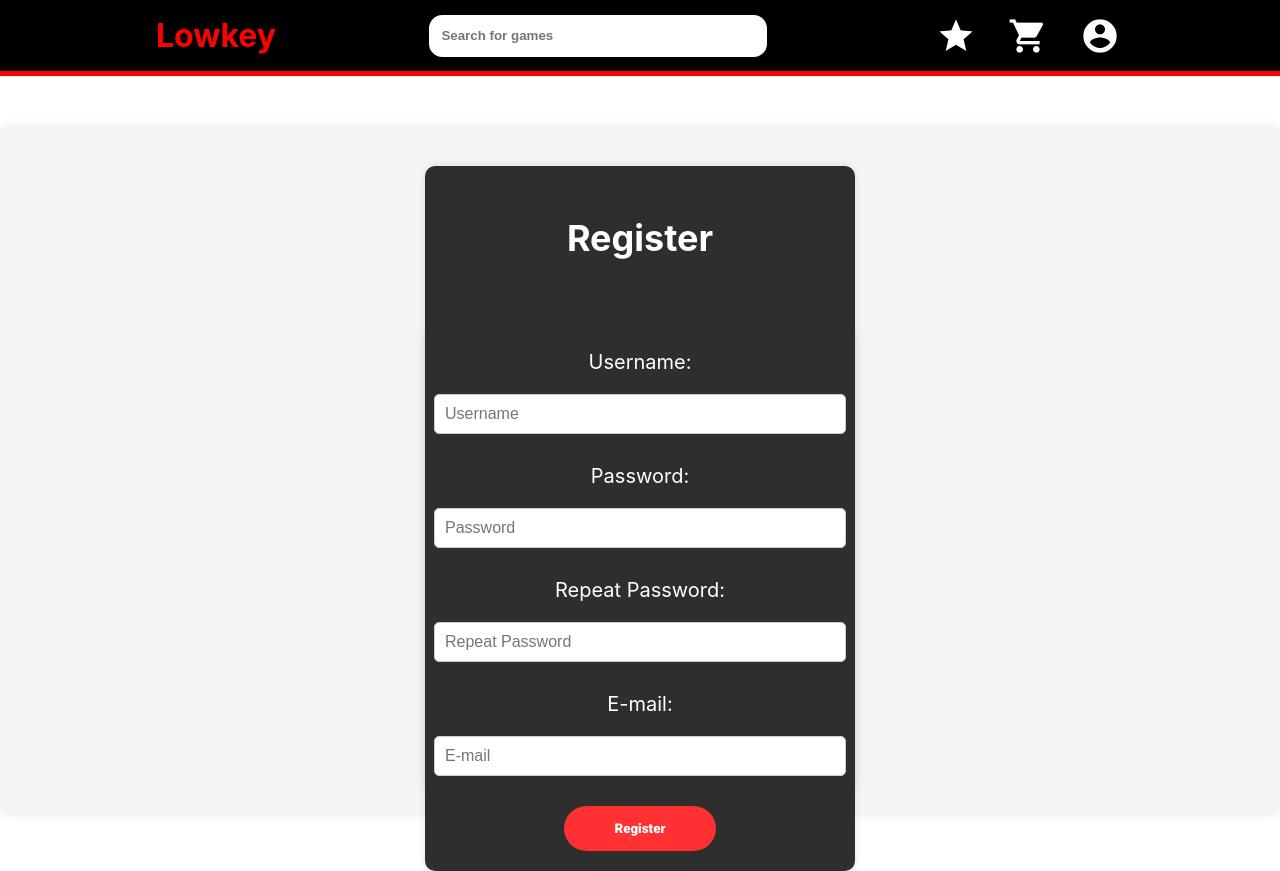
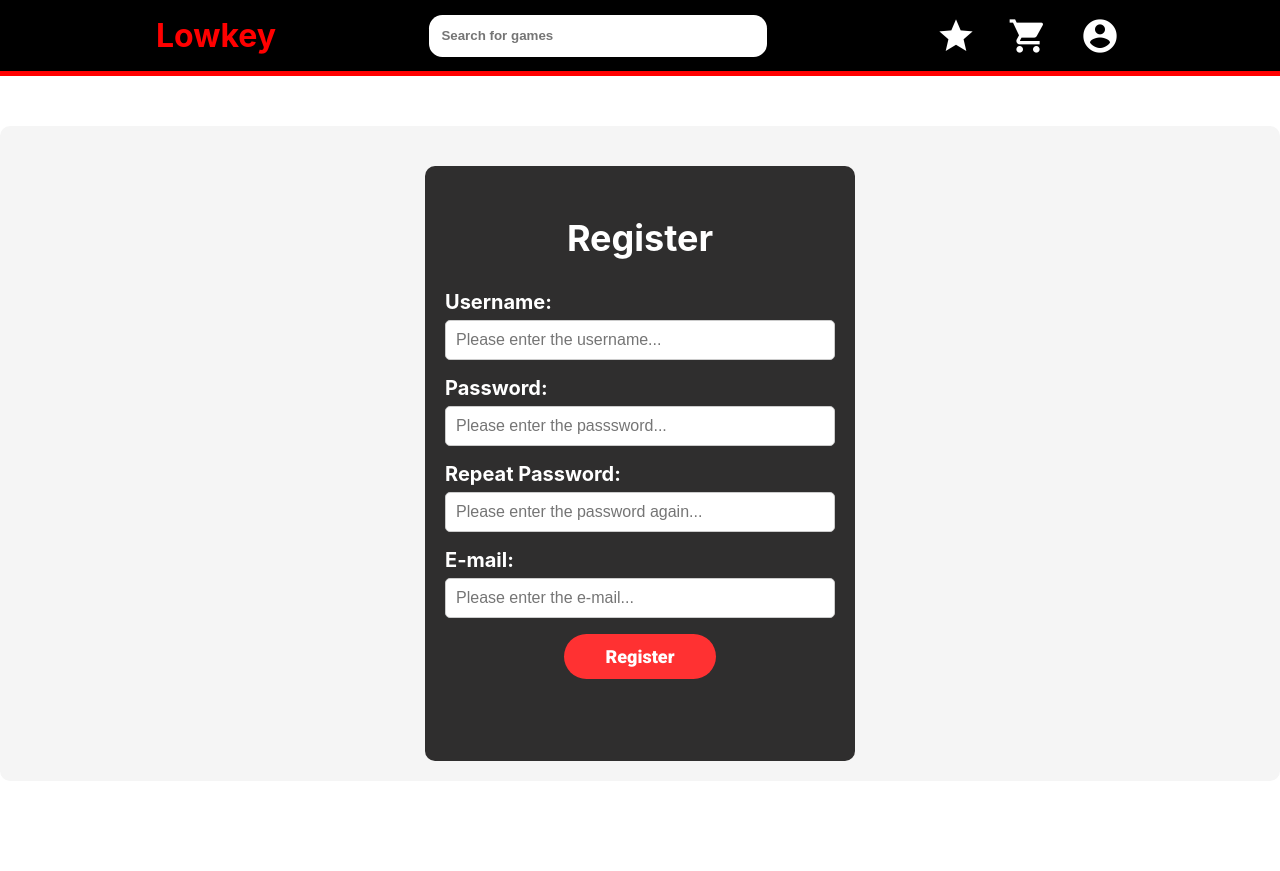
Before and after one commit to Diogoff2005/DW2TP_GameStore, a React (Create React App) app in the folder lowkey/: page / in a window 1280 px wide. After the commit the page ends 800 px from the top, so only its background shows below. Built offline with nearby package versions, Linux system fonts and the light colour scheme.

Commit message:
register page concluida

```diff
--- a/lowkey/src/App.js
+++ b/lowkey/src/App.js
@@ -18,7 +18,7 @@ function App() {
       >
         <NavBar />
       </header>
-      <RegisterPage />
+      <RegisterPage/>
     </>
   );
 }
--- a/lowkey/src/components/Buttonsubmit/Buttonsubmit.css
+++ b/lowkey/src/components/Buttonsubmit/Buttonsubmit.css
@@ -1,19 +1,19 @@
-.button{
+.button {
   width: 152px;
-height:  45px;
+  height: 45px;
   border-radius: 50px;
   padding: 5px, 10px, 5px, 10px;
   font-weight: 800;
   align-items: center;
-background-color: #FF3132;
+  background-color: #ff3132;
   color: white;
   gap: 5px;
   border: none;
   font-family: Roboto;
-
+  font-size: 18px;
 }
 
-.button:hover{
+.button:hover {
   opacity: 90%;
   color: #000000;
 }
--- a/lowkey/src/components/login-page/LoginPage.css
+++ b/lowkey/src/components/login-page/LoginPage.css
@@ -31,18 +31,8 @@
     font-size: 16px;
   }
 
-  .loginButton {
-    width: 100%;
-    padding: 10px;
-    margin-top: 10px;
-    border-radius: 5px;
-    border: none;
-    background-color: #007bff;
-    color: #fff;
-    font-size: 16px;
-    cursor: pointer;
+  .Form {
+    display: flex;
+    flex-direction: column;
+    gap: 15px;
   }
-
-  .loginButton:hover {
-    background-color: #0056b3;
-  }
--- a/lowkey/src/components/login-page/LoginPage.jsx
+++ b/lowkey/src/components/login-page/LoginPage.jsx
@@ -7,8 +7,8 @@ const LoginPage = () => {
   return (
     <div className="loginPage">
       <div className="loginForm">
-        <h1>Login</h1>
-        <form className="loginForm">
+        <h2>Login</h2>
+        <form className="Form">
           <input
             type="text"
             placeholder="Username"
@@ -19,7 +19,7 @@ const LoginPage = () => {
             placeholder="Password"
             className="loginInput"
           ></input>
-          <Buttonsubmit buttomtext={"Login"}/>
+          <Buttonsubmit textobutton={"Login"}/>
         </form>
       </div>
     </div>
--- a/lowkey/src/components/register-page/RegisterPage.css
+++ b/lowkey/src/components/register-page/RegisterPage.css
@@ -5,27 +5,29 @@
   padding: 20px;
   background-color: #f5f5f5;
   border-radius: 10px;
-    box-shadow: 0 0 10px rgba(0, 0, 0, 0.1);
+
   margin-top: 50px;
 }
 
 .RegisterForm {
-    display: flex;
-    flex-direction: column;
-    align-items: center;
   padding: 20px;
   background-color: #2f2e2e;
   border-radius: 10px;
-    box-shadow: 0 0 10px rgba(0, 0, 0, 0.1);
   margin-top: 20px;
   width: 390px;
-    height: 588px;
+  height: 555px;
   max-width: 400px;
-    gap: 20px;
+  text-align: center;
+}
+
+.Form {
+  display: flex;
+  flex-direction: column;
+  gap: 6px;
 }
 
 .RegisterinInput {
-    width: 100%;
+
   padding: 10px;
   margin-bottom: 10px;
   border-radius: 5px;
@@ -41,4 +43,5 @@
   color: white;
   font-size: 20px;
   text-align: left;
+  font-weight:bold;
 }
--- a/lowkey/src/components/register-page/RegisterPage.jsx
+++ b/lowkey/src/components/register-page/RegisterPage.jsx
@@ -6,29 +6,29 @@ const RegisterPage = () => {
     <div className="RegisterPage">
       <div className="RegisterForm">
         <h2>Register</h2>
-        <form className="RegisterForm">
+        <form className="Form">
           <label>Username:</label>
           <input
             type="text"
-            placeholder="Username"
+            placeholder="Please enter the username..."
             className="RegisterinInput"
           ></input>
           <label>Password:</label>
           <input
             type="password"
-            placeholder="Password"
+            placeholder="Please enter the passsword..."
             className="RegisterinInput"
           ></input>
           <label>Repeat Password:</label>
           <input
             type="password"
-            placeholder="Repeat Password"
+            placeholder="Please enter the password again..."
             className="RegisterinInput"
           ></input>
           <label>E-mail:</label>
           <input
             type="text"
-            placeholder="E-mail"
+            placeholder="Please enter the e-mail..."
             className="RegisterinInput"
           ></input>
           <Buttonsubmit textobutton={"Register"} />
```
Lines whose indentation alone changed are shown as unchanged.
